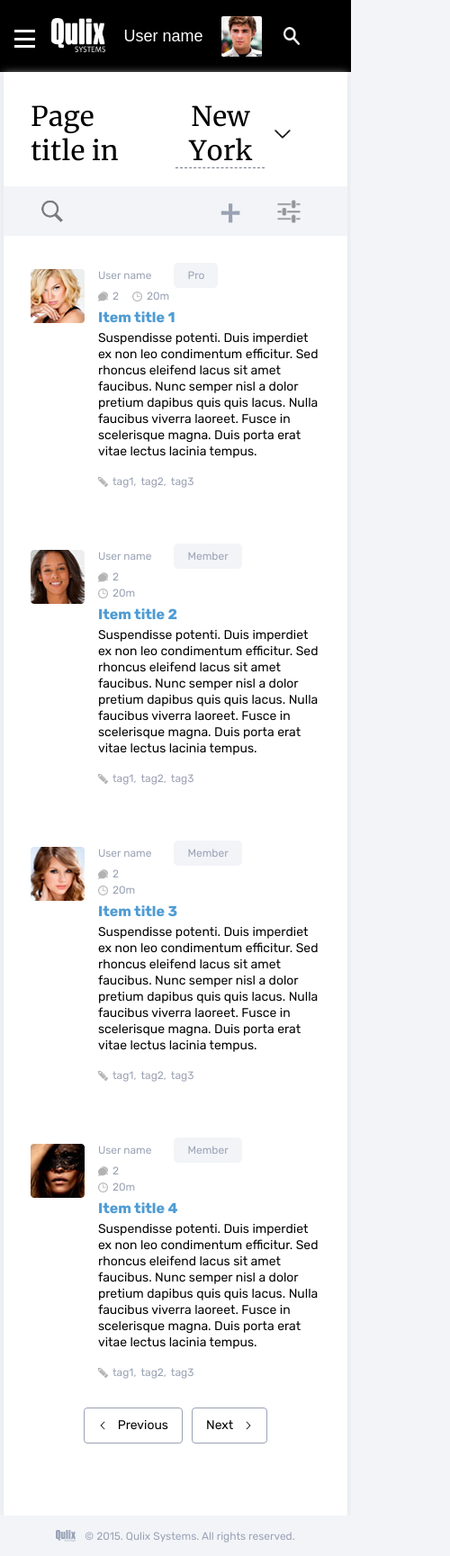
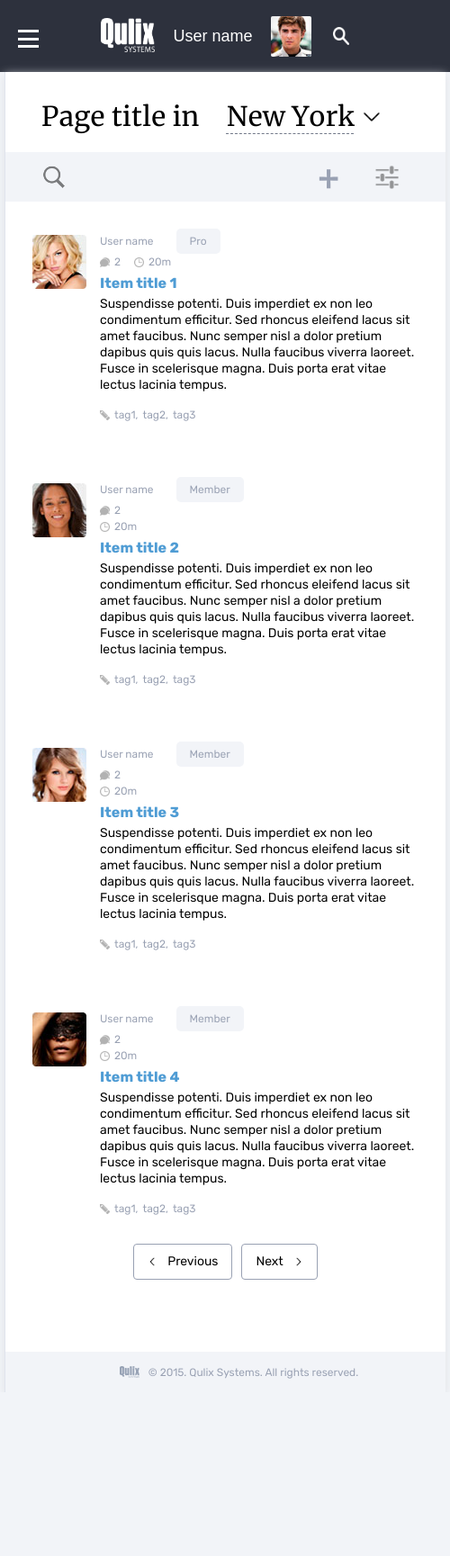
Before and after one commit to Tatsianka/JS_Homework, a plain HTML site: page Lesson-7/index.html in a window 390 px wide. Shown: the whole page at 90% size, 500 px wide, since content can reach past the window. After the commit the page ends 1547 px from the top, so only its background shows below. Drawn offline with Linux system fonts and the light colour scheme.

Commit message:
HW-7 revised

```diff
--- a/Lesson-7/index.html
+++ b/Lesson-7/index.html
@@ -22,7 +22,9 @@
             </a>
             <div class="header-top__box">
                 <button class="header-top__choice header-top__choice-delete ">
-                    <div class="header-top__choice-option">New York</div>
+                    <div class="header-top__choice-option">
+                        <span class="header-top__choice-text">New York</span>
+                    </div>
                     <img class="header-top__choice-arrow" src="images/arrow-down.png" alt="">
                 </button>
                 <button class="header-top__notice">
@@ -32,7 +34,7 @@
                     <img class="header-top__notice-icon" src="images/envelope.png" alt="Сообщения">
                 </button>
                 <button class="header-top__user">
-                    <div class="header-top__user-name">User name</div>
+                    <div class="header-top__user-name"><span class="header-top__user-text">User name</span></div>
                     <img class="header-top__user-photo" src="images/userPhoto.jpg" alt="Фото пользователя">
                 </button>
                 <button class="header-top__search">
@@ -148,19 +150,25 @@
         </ul>
     </aside>
 
+
+    <div class="main-wrapper">
+
         <div class="main-content">
             <div class="main-content__head">
                 <h1 class="main-content__title">Page title in </h1>
                 <button class="header-top__choice main-content__choice">
-                <div class="header-top__choice-option main-content__choice-option">New York</div>
-                <img class="header-top__choice-arrow main-content__choice-arrow" src="images/arrow-black.png" alt="">
+                    <div class="header-top__choice-option main-content__choice-option">
+                        <span class="header-top__choice-text">New York</span>
+                    </div>
+                    <img class="header-top__choice-arrow main-content__choice-arrow" src="images/arrow-black.png"
+                         alt="">
                 </button>
             </div>
             <div class="main-content__helpers">
-            <lable class="search-form">
+                <label class="search-form">
                     <input class="search-form__field" type="search" placeholder="Search...">
                     <img class="search-form__icon" src="images/search-black.png" alt="">
-            </lable>
+                </label>
                 <div class="main-content__helpers-wrapper">
                     <button class="main-content__helpers-button">+ <span class="main-content__helpers-text">item</span>
                     </button>
@@ -179,24 +187,30 @@
                         <div class="post-content__wrapper">
                             <div class="post-holder">
                                 <a class="post-holder__name" href="">User name</a>
-                            <div class="post-holder__level">Pro</div>
+                                <div class="post-holder__level">
+                                    <span lass="post-holder__text">Pro</span>
+                                </div>
                             </div>
                             <div class="post-content__wrapper-left">
                                 <a class="post-comments" href="">
                                     <img class="post-comments__icon" src="images/dialog.png" alt="comments">
-                                <div class="post-comments__value">2</div>
+                                    <div class="post-comments__value">
+                                        <span class="post-comments__value-text">2</span>
+                                    </div>
                                 </a>
                                 <div class="post-time">
                                     <img class="post-time__icon" src="images/clock.png" alt="time">
-                                <div class="post-time__value">20m</div>
+                                    <div class="post-time__value">
+                                        <span class="post-time__value-text">20m</span>
+                                    </div>
                                 </div>
                             </div>
                         </div>
                         <div class="post-description">
                             <h3 class="post__head">Item title 1</h3>
-                        <p class="post__content">Suspendisse potenti. Duis imperdiet ex non leo condimentum efficitur.
-                            Sed rhoncus eleifend lacus sit amet faucibus. Nunc semper nisl a dolor pretium dapibus quis
-                            quis lacus. Nulla faucibus viverra laoreet. Fusce in scelerisque
+                            <p class="post__content">Suspendisse potenti. Duis imperdiet ex non leo condimentum
+                                efficitur. Sed rhoncus eleifend lacus sit amet faucibus. Nunc semper nisl a dolor
+                                pretium dapibus quis quis lacus. Nulla faucibus viverra laoreet. Fusce in scelerisque
                                 magna. Duis porta erat vitae lectus lacinia tempus.</p>
                         </div>
                         <div class="post-tags">
@@ -216,24 +230,30 @@
                         <div class="post-content__wrapper">
                             <div class="post-holder">
                                 <a class="post-holder__name" href="">User name</a>
-                            <div class="post-holder__level">Member</div>
+                                <div class="post-holder__level">
+                                    <span lass="post-holder__text">Member</span>
+                                </div>
                             </div>
                             <div class="post-content__wrapper">
                                 <a class="post-comments" href="">
                                     <img class="post-comments__icon" src="images/dialog.png" alt="comments">
-                                <div class="post-comments__value">2</div>
+                                    <div class="post-comments__value">
+                                        <span class="post-comments__value-text">2</span>
+                                    </div>
                                 </a>
                                 <div class="post-time">
                                     <img class="post-time__icon" src="images/clock.png" alt="time">
-                                <div class="post-time__value">20m</div>
+                                    <div class="post-time__value">
+                                        <span class="post-time__value-text">20m</span>
+                                    </div>
                                 </div>
                             </div>
                         </div>
                         <div class="post-description">
                             <h3 class="post__head">Item title 2</h3>
-                        <p class="post__content">Suspendisse potenti. Duis imperdiet ex non leo condimentum efficitur.
-                            Sed rhoncus eleifend lacus sit amet faucibus. Nunc semper nisl a dolor pretium dapibus quis
-                            quis lacus. Nulla faucibus viverra laoreet. Fusce in scelerisque
+                            <p class="post__content">Suspendisse potenti. Duis imperdiet ex non leo condimentum
+                                efficitur. Sed rhoncus eleifend lacus sit amet faucibus. Nunc semper nisl a dolor
+                                pretium dapibus quis quis lacus. Nulla faucibus viverra laoreet. Fusce in scelerisque
                                 magna. Duis porta erat vitae lectus lacinia tempus.</p>
                         </div>
                         <div class="post-tags">
@@ -253,24 +273,28 @@
                         <div class="post-content__wrapper">
                             <div class="post-holder">
                                 <a class="post-holder__name" href="">User name</a>
-                            <div class="post-holder__level">Member</div>
+                                <div class="post-holder__level"><span lass="post-holder__text">Member</span></div>
                             </div>
                             <div class="post-content__wrapper">
                                 <a class="post-comments" href="">
                                     <img class="post-comments__icon" src="images/dialog.png" alt="comments">
-                                <div class="post-comments__value">2</div>
+                                    <div class="post-comments__value">
+                                        <span class="post-comments__value-text">2</span>
+                                    </div>
                                 </a>
                                 <div class="post-time">
                                     <img class="post-time__icon" src="images/clock.png" alt="time">
-                                <div class="post-time__value">20m</div>
+                                    <div class="post-time__value">
+                                        <span class="post-time__value-text">20m</span>
+                                    </div>
                                 </div>
                             </div>
                         </div>
                         <div class="post-description">
                             <h3 class="post__head">Item title 3</h3>
-                        <p class="post__content">Suspendisse potenti. Duis imperdiet ex non leo condimentum efficitur.
-                            Sed rhoncus eleifend lacus sit amet faucibus. Nunc semper nisl a dolor pretium dapibus quis
-                            quis lacus. Nulla faucibus viverra laoreet. Fusce in scelerisque
+                            <p class="post__content">Suspendisse potenti. Duis imperdiet ex non leo condimentum
+                                efficitur. Sed rhoncus eleifend lacus sit amet faucibus. Nunc semper nisl a dolor
+                                pretium dapibus quis quis lacus. Nulla faucibus viverra laoreet. Fusce in scelerisque
                                 magna. Duis porta erat vitae lectus lacinia tempus.</p>
                         </div>
                         <div class="post-tags">
@@ -290,24 +314,29 @@
                         <div class="post-content__wrapper">
                             <div class="post-holder">
                                 <a class="post-holder__name" href="">User name</a>
-                            <div class="post-holder__level">Member</div>
+                                <div class="post-holder__level">
+                                    <span lass="post-holder__text">Member</span>
+                                </div>
                             </div>
                             <div class="post-content__wrapper">
                                 <a class="post-comments" href="">
                                     <img class="post-comments__icon" src="images/dialog.png" alt="comments">
-                                <div class="post-comments__value">2</div>
+                                    <div class="post-comments__value"><span class="post-comments__value-text">2</span>
+                                    </div>
                                 </a>
                                 <div class="post-time">
                                     <img class="post-time__icon" src="images/clock.png" alt="time">
-                                <div class="post-time__value">20m</div>
+                                    <div class="post-time__value">
+                                        <span class="post-time__value-text">20m</span>
+                                    </div>
                                 </div>
                             </div>
                         </div>
                         <div class="post-description">
                             <h3 class="post__head">Item title 4</h3>
-                        <p class="post__content">Suspendisse potenti. Duis imperdiet ex non leo condimentum efficitur.
-                            Sed rhoncus eleifend lacus sit amet faucibus. Nunc semper nisl a dolor pretium dapibus quis
-                            quis lacus. Nulla faucibus viverra laoreet. Fusce in scelerisque
+                            <p class="post__content">Suspendisse potenti. Duis imperdiet ex non leo condimentum
+                                efficitur. Sed rhoncus eleifend lacus sit amet faucibus. Nunc semper nisl a dolor
+                                pretium dapibus quis quis lacus. Nulla faucibus viverra laoreet. Fusce in scelerisque
                                 magna. Duis porta erat vitae lectus lacinia tempus.</p>
                         </div>
                         <div class="post-tags">
@@ -330,8 +359,6 @@
                 </a>
             </div>
         </div>
-
-</main>
 
 
         <footer class="footer">
@@ -365,6 +392,10 @@
 
         </footer>
 
+    </div>
+
+</main>
+
 
 <script src="js/common.js"></script>
 
--- a/Lesson-7/styles/components/_aside.scss
+++ b/Lesson-7/styles/components/_aside.scss
@@ -1,16 +1,23 @@
 .main {
-    flex-grow: 1;
     background-color: white;
     box-shadow: 0 3px 10px #e0e2e6;
     display: flex;
     flex-direction: row;
+    box-shadow: 0 3px 10px #e0e2e6;
+    &-wrapper {
+        display: flex;
+        flex-direction: column;
+        border-left: solid #e0e4ed 1px;
+        width: 100%;
+    }
 }
 
 .aside {
     width: 170px;
     flex-shrink: 0;
     padding: 20px 0;
-    border-right: solid #e0e4ed 1px;
+    flex-grow: 1;
+    height: 100vh;
 }
 
 .submenu {
--- a/Lesson-7/styles/components/_footer.scss
+++ b/Lesson-7/styles/components/_footer.scss
@@ -1,14 +1,16 @@
 .footer {
     display: flex;
     flex-direction: column;
+    flex-grow: 0;
     background-color: #f2f4f8;
+    padding-left: 30px;
     &-top {
         display: flex;
         height: 40px;
         flex-direction: row;
         align-items: center;
         border-bottom: 1px white solid;
-        justify-content: center;
+        justify-content: flex-start;
         &__menu-link {
             color: #99A1B3;
             font-size: 12px;
@@ -22,7 +24,7 @@
         display: flex;
         flex-direction: row;
         align-items: center;
-        justify-content: center;
+        justify-content: flex-start;
         &__logo {
             height: 13px;
             margin-right: 10px;
@@ -40,4 +42,7 @@
     .footer-top {
         display: none;
     }
+    .footer-low {
+        justify-content: center;
+    }
 }
--- a/Lesson-7/styles/components/_header.scss
+++ b/Lesson-7/styles/components/_header.scss
@@ -7,7 +7,7 @@
             align-items: center;
             justify-content: space-between;
             &__wrapper {
-                background-color: #000000;
+                background-color: #2d313d;
                 height: 60px;
             }
             &__box {
@@ -23,7 +23,7 @@
                 display: flex;
                 flex-direction: row;
                 justify-content: center;
-                background-color: black;
+                background-color: #2d313d;
                 padding: 0;
                 margin-right: 32px;
                 cursor: pointer;
@@ -41,7 +41,7 @@
             }
             &__notice {
                 margin-right: 32px;
-                background-color: black;
+                background-color: #2d313d;
                 padding: 0;
                 border: 0;
                 cursor: pointer;
@@ -62,7 +62,7 @@
                 border: 0;
                 display: flex;
                 flex-direction: row;
-                background-color: black;
+                background-color: #2d313d;
                 padding: 0;
                 margin-right: 24px;
                 cursor: pointer;
@@ -87,7 +87,7 @@
                 flex-direction: row;
                 align-items: center;
                 border: 0;
-                background-color: black;
+                background-color: #2d313d;
                 padding: 0;
                 cursor: pointer;
                 &-icon {
@@ -112,7 +112,7 @@
 
     .header-low {
         &__wrapper {
-            background-color: #727989;
+            background-color: #646d81;
             height: 40px;
         }
     }
@@ -150,8 +150,7 @@
         .logo {
             width: 60px;
             height: 40px;
-            background-image: url(../images/logo-white.png);
-            background-repeat: no-repeat;
+            background: url(../images/logo-white.png) no-repeat;
             background-size: contain;
             margin-right: 20px;
             &__image {
--- a/Lesson-7/styles/components/_humburger.scss
+++ b/Lesson-7/styles/components/_humburger.scss
@@ -64,8 +64,9 @@
         align-items: center;
         color: white;
         height: 100%;
+        transition: .3s;
         padding: 10px;
-        background-color: black;
+        background-color: #2d313d;
         &__item {
             width: 100%;
             display: flex;
--- a/Lesson-7/styles/components/_main-content.scss
+++ b/Lesson-7/styles/components/_main-content.scss
@@ -3,6 +3,7 @@
     flex-direction: column;
     padding: 30px 0 80px;
     width: 100%;
+    flex-grow: 1;
     &__head {
         display: flex;
         flex-direction: row;
@@ -113,8 +114,13 @@
         border-radius: 4px;
         padding: 10px 15px;
         color: black;
+        transition: .5s;
         &:first-child {
             margin-right: 10px;
+        }
+        &:hover {
+            background-image: linear-gradient(to top, #a5adbe, #c8cfdd);
+            transition: .5s;
         }
     }
     &__arrow {
--- a/Lesson-7/styles/helpers/_scaffolding.scss
+++ b/Lesson-7/styles/helpers/_scaffolding.scss
@@ -7,7 +7,7 @@ body {
     display: flex;
     flex-direction: column;
     background-color: #f2f4f8;
-    min-width: 320px;
+    min-width: 500px;
 }
 
 .content {
```
Also changed, not shown: Lesson-7/styles/main.css, 1 other file. Lines whose indentation alone changed are shown as unchanged.
